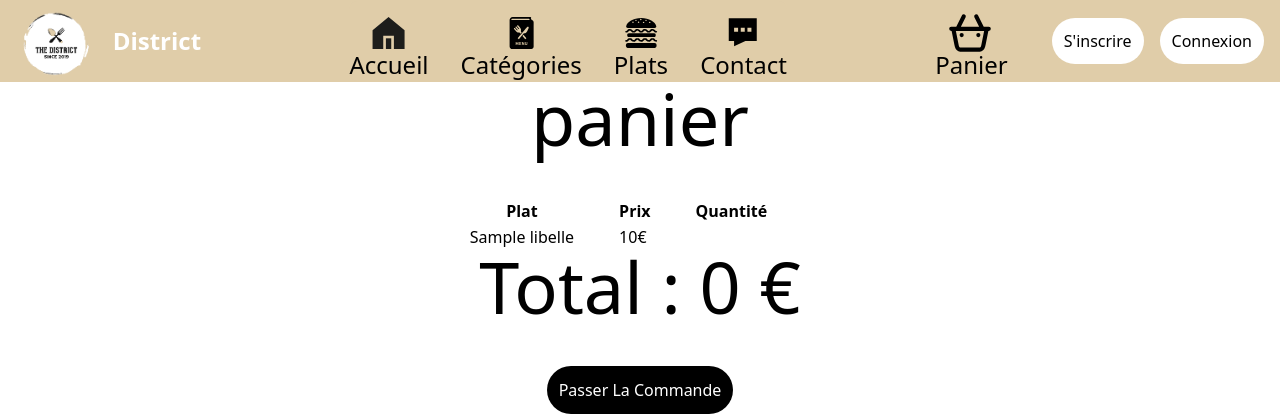
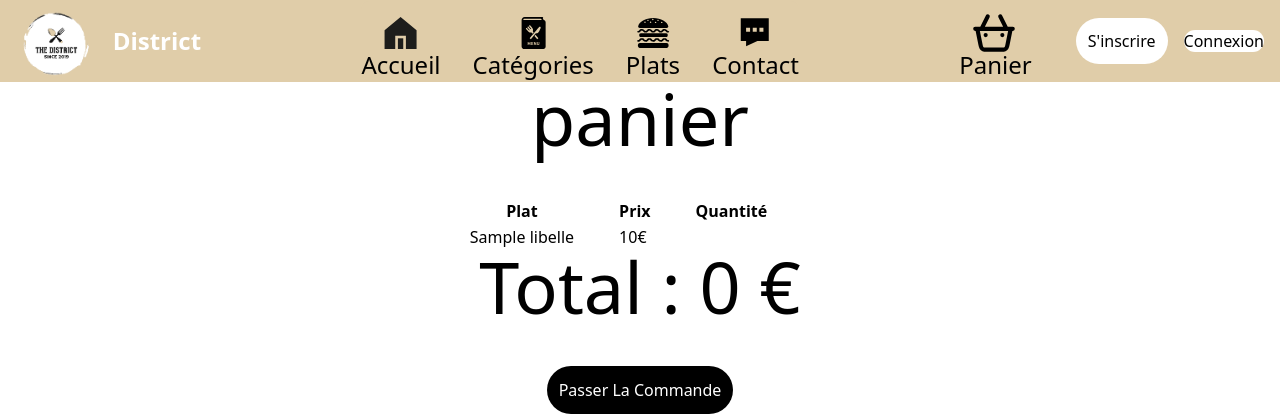
Before and after one commit to jordan80800/MonprojetSymfony, a Symfony app: template templates/panier/index.html.twig in a window 1280 px wide. Shown: the top 420 px of the page. Run offline with Twig, Linux system fonts and the light colour scheme; the template is opened without the code that fills it: most values are stand-ins (such as "Sample title", 1, 10 or a date in 2020); some libraries are stand-ins or nearby versions.

Commit message:
change base

```diff
--- a/templates/base.html.twig
+++ b/templates/base.html.twig
@@ -48,7 +48,7 @@
 									<a href="{{path('app_register')}}" class="btn rounded-full bg-white hover:bg-black hover:text-white p-3">S'inscrire</a>
 								</span>
 								<span>
-									<a href="{{path('app_login')}}" class="btn rounded-full bg-white hover:bg-black hover:text-white p-3">Connexion</a>
+									<a href="{{path('app_login')}}" class="btn rounded-full bg-white hover:bg-black hover:text-white ">Connexion</a>
 								</span>
 							{% endif %}
 						</div>
```
